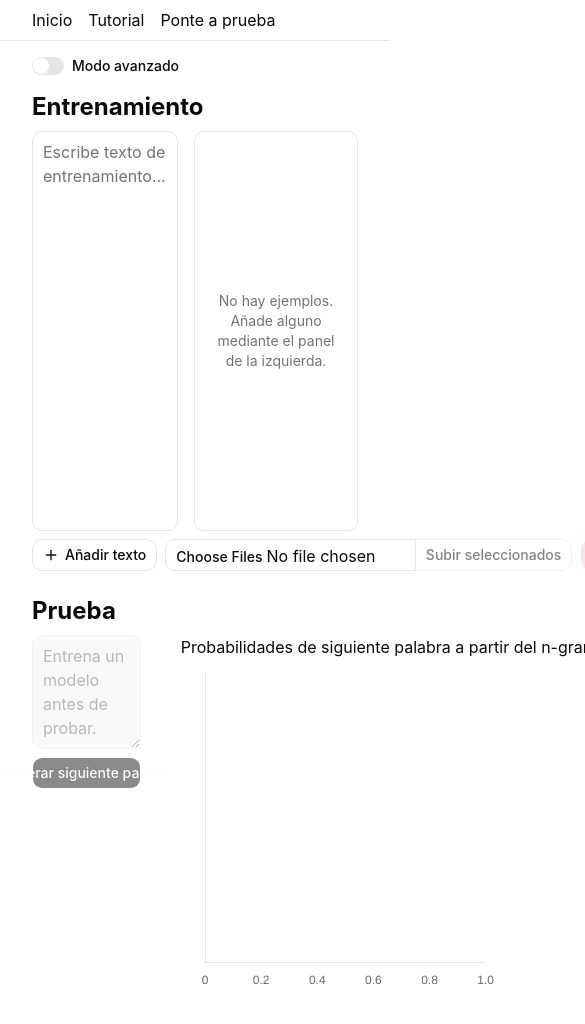
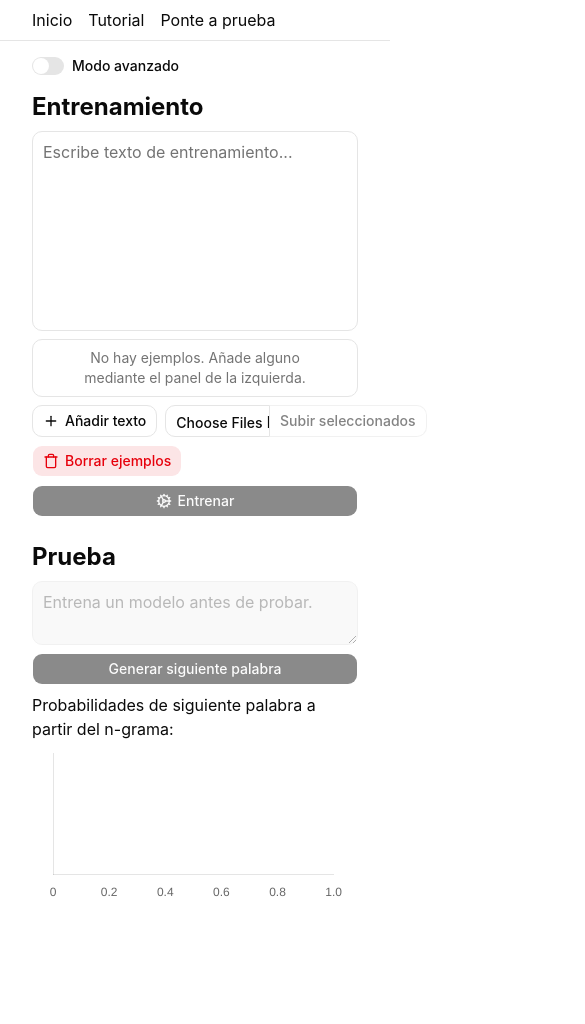
Before and after one commit to ElenaTomasVela/GlassParrot, a React (Vite) app: page / in a window 390 px wide. Shown: the top 1024 px of the page, 585 px wide, since content can reach past the window. Built offline with nearby package versions, Linux system fonts and the light colour scheme.

Commit message:
feat: make interface more mobile-friendly

```diff
--- a/src/views/ModelTrainingView/ModelTrainingView.tsx
+++ b/src/views/ModelTrainingView/ModelTrainingView.tsx
@@ -147,17 +147,17 @@ export const ModelTrainingView = (props: {}) => {
 
       <H1>Entrenamiento</H1>
       <form action={actions.handleTrainingExampleSubmit}>
-        <div className="flex gap-4 mb-2">
+        <div className="flex gap-2 mb-2 not-md:flex-col">
           <div className="flex-1 flex flex-col gap-2">
             <Textarea
-              className="flex-1 resize-none"
+              className="flex-1 resize-none min-h-50"
               placeholder="Escribe texto de entrenamiento..."
               id="trainingExample"
               name="trainingExample"
               required
             />
           </div>
-          <div className="border rounded-lg flex-1 p-2 flex flex-col gap-2 h-100 overflow-auto">
+          <div className="border rounded-lg flex-1 p-2 flex flex-col gap-2 h-80 max-h-80 overflow-auto">
             {data.modelParams.examples.length ? (
               data.modelParams.examples.map((example, index) => (
                 <div
@@ -182,8 +182,8 @@ export const ModelTrainingView = (props: {}) => {
             )}
           </div>
         </div>
-        <div className="flex justify-between">
-          <div className="flex gap-2 w-fit">
+        <div className="flex justify-between not-md:flex-col gap-2">
+          <div className="flex gap-2 w-fit flex-wrap">
             <Button type="submit" variant="outline" className="w-fit">
               <Plus />
               Añadir texto
@@ -200,6 +200,7 @@ export const ModelTrainingView = (props: {}) => {
           </div>
           <div className="flex gap-2">
             <Button
+              className="w-full"
               type="button"
               onClick={actions.handleCompileModel}
               disabled={data.isTrainingButtonDisabled}
@@ -214,8 +215,8 @@ export const ModelTrainingView = (props: {}) => {
       <br />
 
       <H1>Prueba</H1>
-      <div className="flex gap-10">
-        <div className="flex flex-col gap-2 w-1/3 max-h-full">
+      <div className="flex gap-2 not-md:flex-col">
+        <div className="flex flex-col gap-2">
           <Textarea
             className=""
             placeholder={
@@ -250,7 +251,7 @@ export const ModelTrainingView = (props: {}) => {
                     .join(" ")}
               </b>
             </div>
-            <div className="flex gap-2 items-center px-4 h-full">
+            <div className="flex gap-2 items-center px-4 h-full not-md:flex-col">
               <div className="flex-1 relative h-80">
                 <Bar
                   data={data.nextWordBarData}
```
